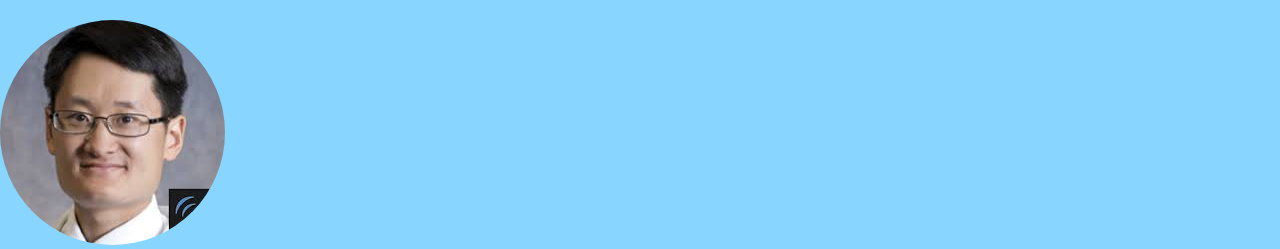
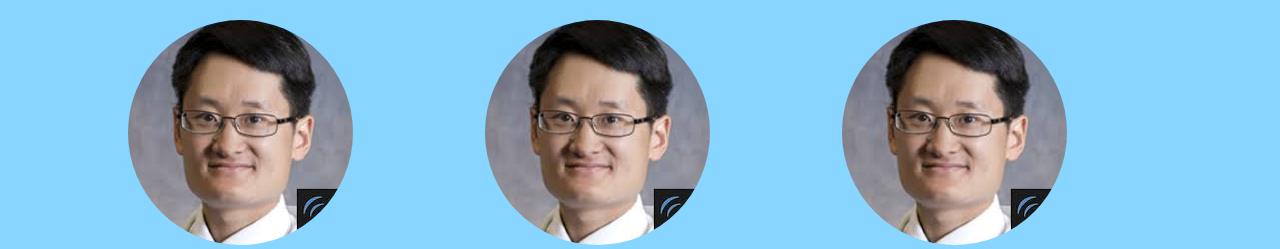
Before and after one commit to GAW-CODE/codecamp2018, a plain HTML site: page camp.html in a window 1280 px wide. Shown: the part 661-910 px from the top of the page. Drawn offline with Linux system fonts and the light colour scheme.

Commit message:
added some more pictures

```diff
--- a/camp.css
+++ b/camp.css
@@ -79,7 +79,19 @@ body {
 .page{
     height: fit-content;
 }
-.picture{
+#picture1{
+  position: static;
+  margin-left: 10%;
+  border-radius: 50%;
+}
+#picture2{
+  position: relative;
+  left: 10%;
+  border-radius: 50%;
+}
+#picture3{
+  position: relative;;
+  left: 20%;
   border-radius: 50%;
 }
 
--- a/camp.html
+++ b/camp.html
@@ -45,7 +45,9 @@
     <!--Staff, take pics, list specialties-->
     <div class="page" id='staff'>
       <h1><strong>THE STAFF </strong></h1>
-      <img src="picture.jpg" class = "picture">
+      <img src="picture.jpg" id = "picture1">
+      <img src = "picture.jpg" id = "picture2">
+      <img src = "picture.jpg" id = "picture3">
     </div>
 
     <!--FAQ We need to ask around, or remember from Open House-->
```
